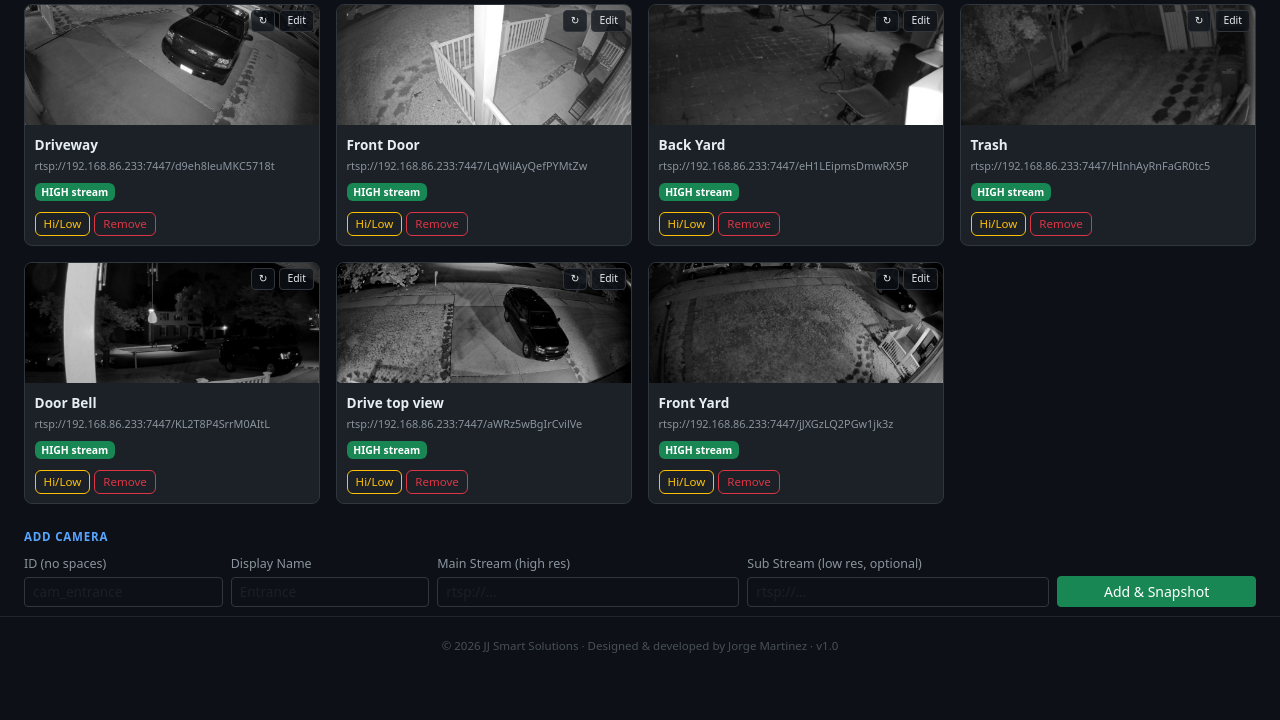
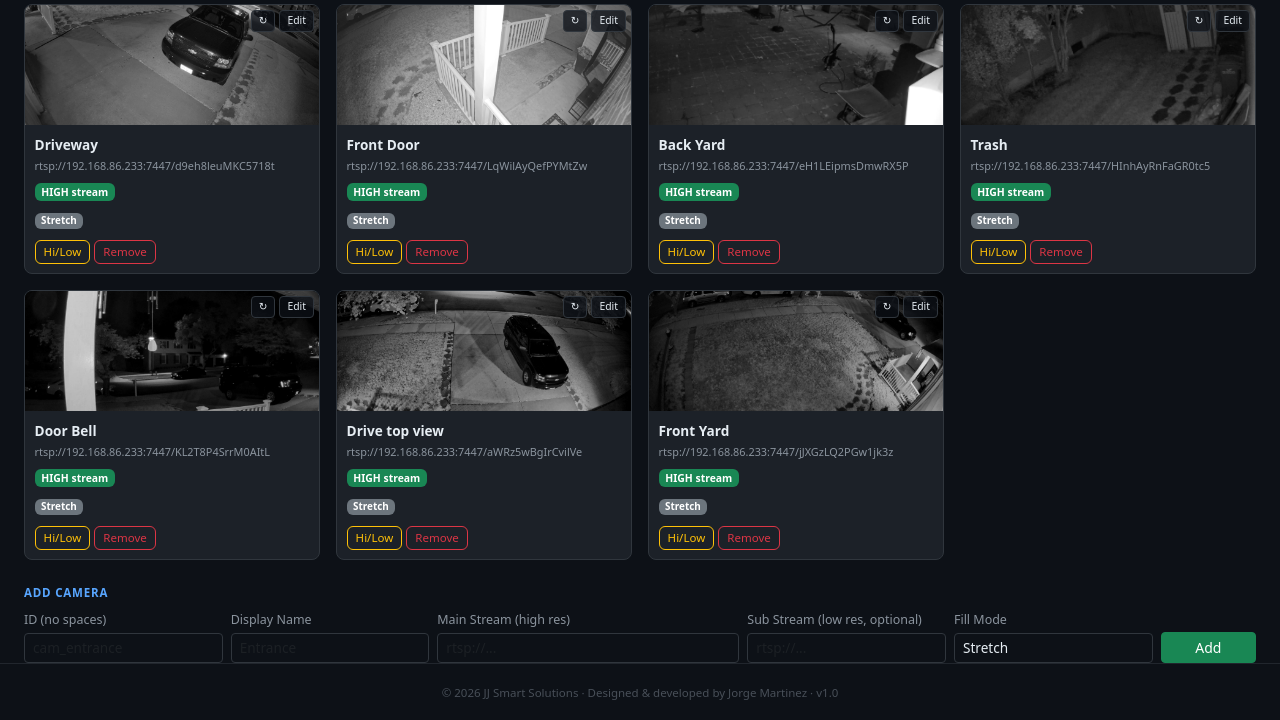
Before and after one commit to martinezmp3/videowall, a Flask app: page /config in a window 1280 px wide. Shown: the part 127-847 px from the top of the page. Before the commit the page ends 780 px from the top, so only its background shows below. Run offline with Flask 3, Linux system fonts and the light colour scheme; the visitor is signed in with stand-in values (Sample User, id 1); parts of the project's set-up code (start-up, migrations or seed data) failed here and were passed over.

Commit message:
Add per-camera fill mode: stretch/zoom/fit — removes black bars

```diff
--- a/app.py
+++ b/app.py
@@ -109,7 +109,8 @@ def camera_add():
     cam_id = request.form.get('cam_id','').strip().replace(' ','_').lower()
     cam = {'id':cam_id,'name':request.form.get('cam_name','').strip(),
            'url':request.form.get('cam_url','').strip(),
-           'substream':request.form.get('cam_sub','').strip(),'use_substream':False}
+           'substream':request.form.get('cam_sub','').strip(),'use_substream':False,
+           'fill_mode': request.form.get('cam_fill','stretch')}
     if not cam_id or not cam['url']:
         flash('Camera ID and URL are required')
     elif any(c['id']==cam_id for c in cfg.get('cameras',[])):
@@ -340,6 +341,7 @@ def camera_update():
             url_changed      = new_url != cam['url']
             cam['url']       = new_url
             cam['substream'] = request.form.get('cam_sub', cam.get('substream','')).strip()
+            cam['fill_mode'] = request.form.get('cam_fill', cam.get('fill_mode','stretch'))
             save_config(cfg)
             if url_changed:
                 threading.Thread(target=take_snap_bg, args=(cam_id, new_url), daemon=True).start()
--- a/config.yml
+++ b/config.yml
@@ -10,36 +10,43 @@ cameras:
   url: rtsp://192.168.86.233:7447/d9eh8leuMKC5718t
   substream: rtsp://192.168.86.233:7447/PbwGrj1UkxmoQk0F
   use_substream: false
+  fill_mode: stretch
 - id: cam_frontdoor
   name: Front Door
   url: rtsp://192.168.86.233:7447/LqWilAyQefPYMtZw
   substream: rtsp://192.168.86.233:7447/8rFAf4Y7OUsjEHc0
   use_substream: false
+  fill_mode: stretch
 - id: cam_backyard
   name: Back Yard
   url: rtsp://192.168.86.233:7447/eH1LEipmsDmwRX5P
   substream: rtsp://192.168.86.233:7447/XJPkRfWN4t6XPeQI
   use_substream: false
+  fill_mode: stretch
 - id: cam_trash
   name: Trash
   url: rtsp://192.168.86.233:7447/HInhAyRnFaGR0tc5
   substream: rtsp://192.168.86.233:7447/AkM4O6ZWS0vx23jq
   use_substream: false
+  fill_mode: stretch
 - id: doorbellcam
   name: Door Bell
   url: rtsp://192.168.86.233:7447/KL2T8P4SrrM0AItL
   substream: rtsp://192.168.86.233:7447/EAC08ZaUhojOLCgw
   use_substream: false
+  fill_mode: stretch
 - id: drivewaytop
   name: Drive top view
   url: rtsp://192.168.86.233:7447/aWRz5wBgIrCvilVe
   substream: rtsp://192.168.86.233:7447/JgCxNHmVrjrnKbOy
   use_substream: false
+  fill_mode: stretch
 - id: frontyard
   name: Front Yard
   url: rtsp://192.168.86.233:7447/jJXGzLQ2PGw1jk3z
   substream: rtsp://192.168.86.233:7447/LUlolhxFqSbRxpk8
   use_substream: false
+  fill_mode: stretch
 playlists:
 - id: pl_business
   name: Business Hours
@@ -89,13 +96,15 @@ playlists:
   name: Night Mode
   rotation:
   - name: All Cameras
-    layout: 4
+    layout: 6
     duration: 0
     cameras:
     - cam_driveway
     - cam_frontdoor
     - cam_backyard
     - cam_trash
+    - drivewaytop
+    - frontyard
 monitors:
 - id: 1
   name: Monitor 1
--- a/state.json
+++ b/state.json
@@ -1 +1 @@
-{"1": {"playlist_name": "Night Mode", "step_name": "All Cameras", "step_idx": 0, "total_steps": 1, "duration": 0, "layout": 4, "schedule_active": "Night Mode"}, "_ts": "03:29:39"}
+{"1": {"playlist_name": "Night Mode", "step_name": "All Cameras", "step_idx": 0, "total_steps": 1, "duration": 0, "layout": 6, "schedule_active": "Night Mode"}, "_ts": "03:52:13"}
--- a/templates/config.html
+++ b/templates/config.html
@@ -80,7 +80,7 @@ footer a:hover{color:#8b949e}
                  onerror="autoSnap(this)">
             <div class="cam-overlay">
               <span class="overlay-btn" onclick="refreshSnap('{{ cam.id }}')">&#x21bb;</span>
-              <span class="overlay-btn" onclick="openCamEdit('{{ cam.id }}','{{ cam.name }}','{{ cam.url }}','{{ cam.substream or '' }}','{{ cam.use_substream }}')">Edit</span>
+              <span class="overlay-btn" onclick="openCamEdit('{{ cam.id }}','{{ cam.name }}','{{ cam.url }}','{{ cam.substream or '' }}','{{ cam.use_substream }}','{{ cam.get("fill_mode","stretch") }}')">Edit</span>
             </div>
             <div class="cam-info">
               <div class="cam-name">{{ cam.name }}</div>
@@ -92,6 +92,12 @@ footer a:hover{color:#8b949e}
                 </span>
               </div>
               {% endif %}
+              <div class="mt-1">
+                {% set fm = cam.get('fill_mode','stretch') %}
+                <span class="badge bg-secondary" style="font-size:.62rem">
+                  {{ {'fit':'Fit (bars)','stretch':'Stretch','zoom':'Zoom/Crop'}.get(fm, fm) }}
+                </span>
+              </div>
               <div class="mt-2 d-flex gap-1 flex-wrap">
                 {% if cam.substream %}
                 <form method="post" action="/api/camera/toggle-sub" style="display:inline">
@@ -116,8 +122,16 @@ footer a:hover{color:#8b949e}
           <div class="col-md-2"><label>ID (no spaces)</label><input name="cam_id" class="form-control form-control-sm" placeholder="cam_entrance" required></div>
           <div class="col-md-2"><label>Display Name</label><input name="cam_name" class="form-control form-control-sm" placeholder="Entrance" required></div>
           <div class="col-md-3"><label>Main Stream (high res)</label><input name="cam_url" class="form-control form-control-sm" placeholder="rtsp://..." required></div>
-          <div class="col-md-3"><label>Sub Stream (low res, optional)</label><input name="cam_sub" class="form-control form-control-sm" placeholder="rtsp://..."></div>
-          <div class="col-md-2 d-flex align-items-end"><button class="btn btn-success btn-sm w-100">Add &amp; Snapshot</button></div>
+          <div class="col-md-2"><label>Sub Stream (low res, optional)</label><input name="cam_sub" class="form-control form-control-sm" placeholder="rtsp://..."></div>
+          <div class="col-md-2">
+            <label>Fill Mode</label>
+            <select name="cam_fill" class="form-select form-select-sm">
+              <option value="stretch">Stretch</option>
+              <option value="zoom">Zoom/Crop</option>
+              <option value="fit">Fit (bars)</option>
+            </select>
+          </div>
+          <div class="col-md-1 d-flex align-items-end"><button class="btn btn-success btn-sm w-100">Add</button></div>
         </div>
       </form>
     </div>
@@ -332,6 +346,15 @@ footer a:hover{color:#8b949e}
               <label>Sub Stream URL (low res, optional)</label>
               <input name="cam_sub" id="edit_cam_sub" class="form-control" placeholder="rtsp://... or leave blank">
             </div>
+            <div class="col-md-6">
+              <label>Fill Mode</label>
+              <select name="cam_fill" id="edit_cam_fill" class="form-select">
+                <option value="stretch">Stretch — fill cell, may distort slightly</option>
+                <option value="zoom">Zoom / Crop — fill cell, crops edges, no distortion</option>
+                <option value="fit">Fit — keep aspect ratio, black bars</option>
+              </select>
+              <small class="text-muted">Controls how the video fills its grid cell</small>
+            </div>
           </div>
           <div class="mt-3">
             <div class="text-muted" style="font-size:.8rem">Camera ID: <code id="edit_cam_id_display" style="color:#58a6ff"></code> — cannot be changed</div>
@@ -432,12 +455,13 @@ function refreshSnap(id){
 }
 
 // Open camera edit modal, pre-filled
-function openCamEdit(id, name, url, sub, useSub){
-  document.getElementById('edit_cam_id').value         = id;
+function openCamEdit(id, name, url, sub, useSub, fillMode){
+  document.getElementById('edit_cam_id').value              = id;
   document.getElementById('edit_cam_id_display').textContent = id;
-  document.getElementById('edit_cam_name').value        = name;
-  document.getElementById('edit_cam_url').value         = url;
-  document.getElementById('edit_cam_sub').value         = sub;
+  document.getElementById('edit_cam_name').value             = name;
+  document.getElementById('edit_cam_url').value              = url;
+  document.getElementById('edit_cam_sub').value              = sub;
+  document.getElementById('edit_cam_fill').value             = fillMode || 'stretch';
   new bootstrap.Modal(document.getElementById('camEditModal')).show();
 }
 
```
Also changed, not shown: supervisor.py (+8 -1 lines).
